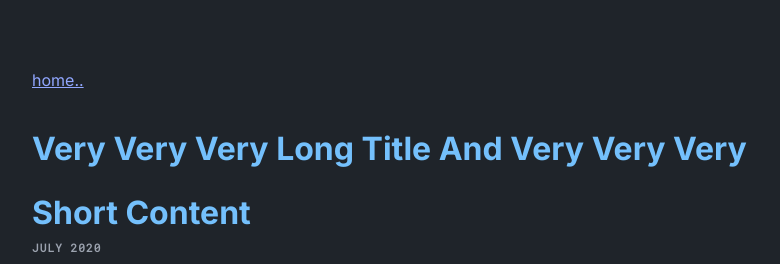
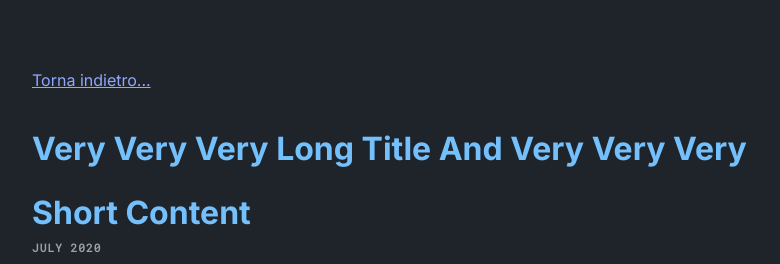
Before and after one commit to SWeeb87/Sito-per-la-silvia, a Jekyll site: the page built from _posts/2020-07-08-very-very-very-long-title-and-very-very-very-short-content.md, in a window 1280 px wide. Shown: the top 264 px of the page, without its empty margins (248-1028 px from the left). Built offline with Jekyll 4.4.1, drawn with Linux system fonts in a browser that asks for light colours.

Commit message:
Update _config.yml

```diff
--- a/_config.yml
+++ b/_config.yml
@@ -18,7 +18,7 @@ remote_theme: abhinavs/moonwalk
 theme_config:
   appearance: "dark" # can be "light", "dark" or "auto"
   appearance_toggle: false # if appearance can be switched by user
-  back_home_text: "home.." # customize text for homepage link in post layout
+  back_home_text: "Torna indietro..." # customize text for homepage link in post layout
   date_format: "%d-%m-%Y" # customize how date is formatted
   show_description: true # show blog description
   show_navbar: false # show horizontal navbar
```
